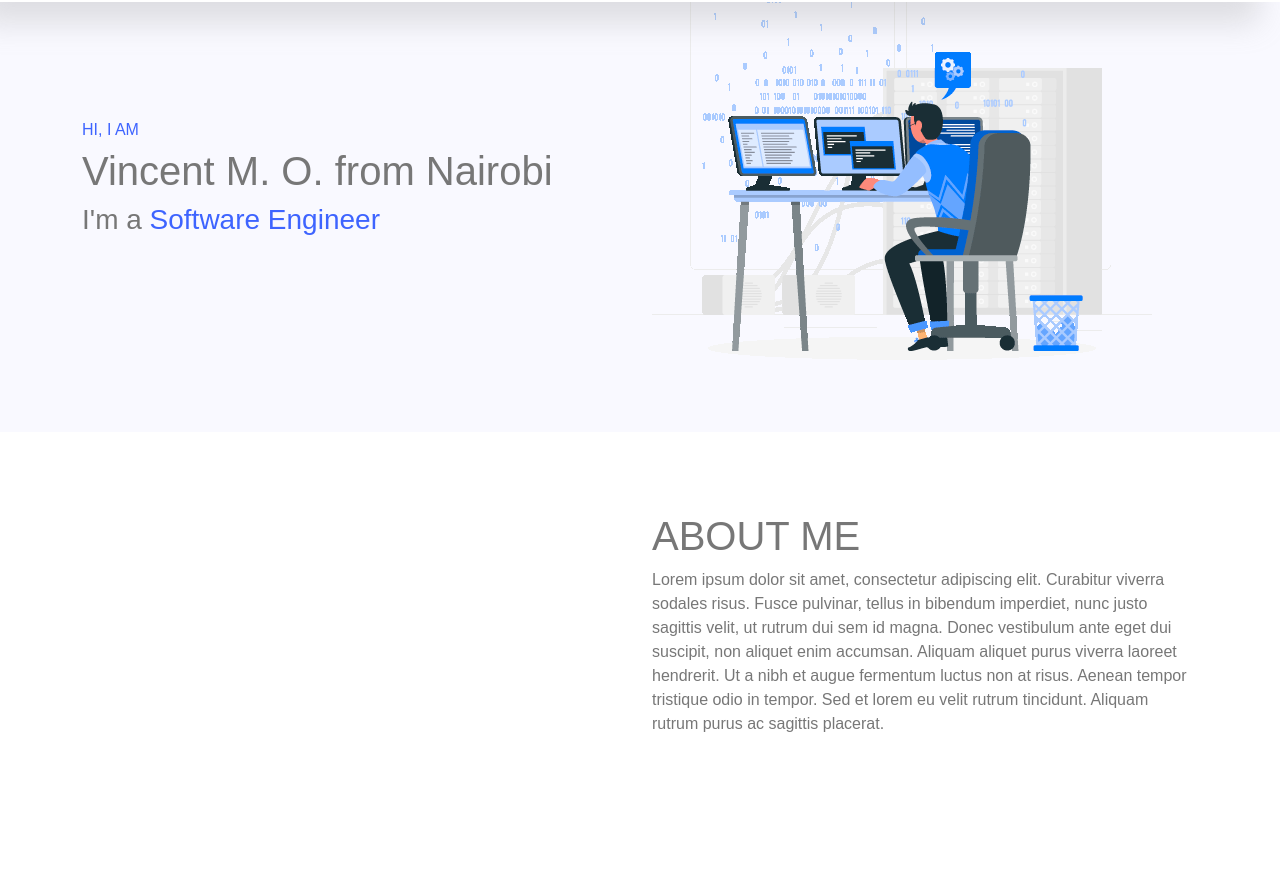
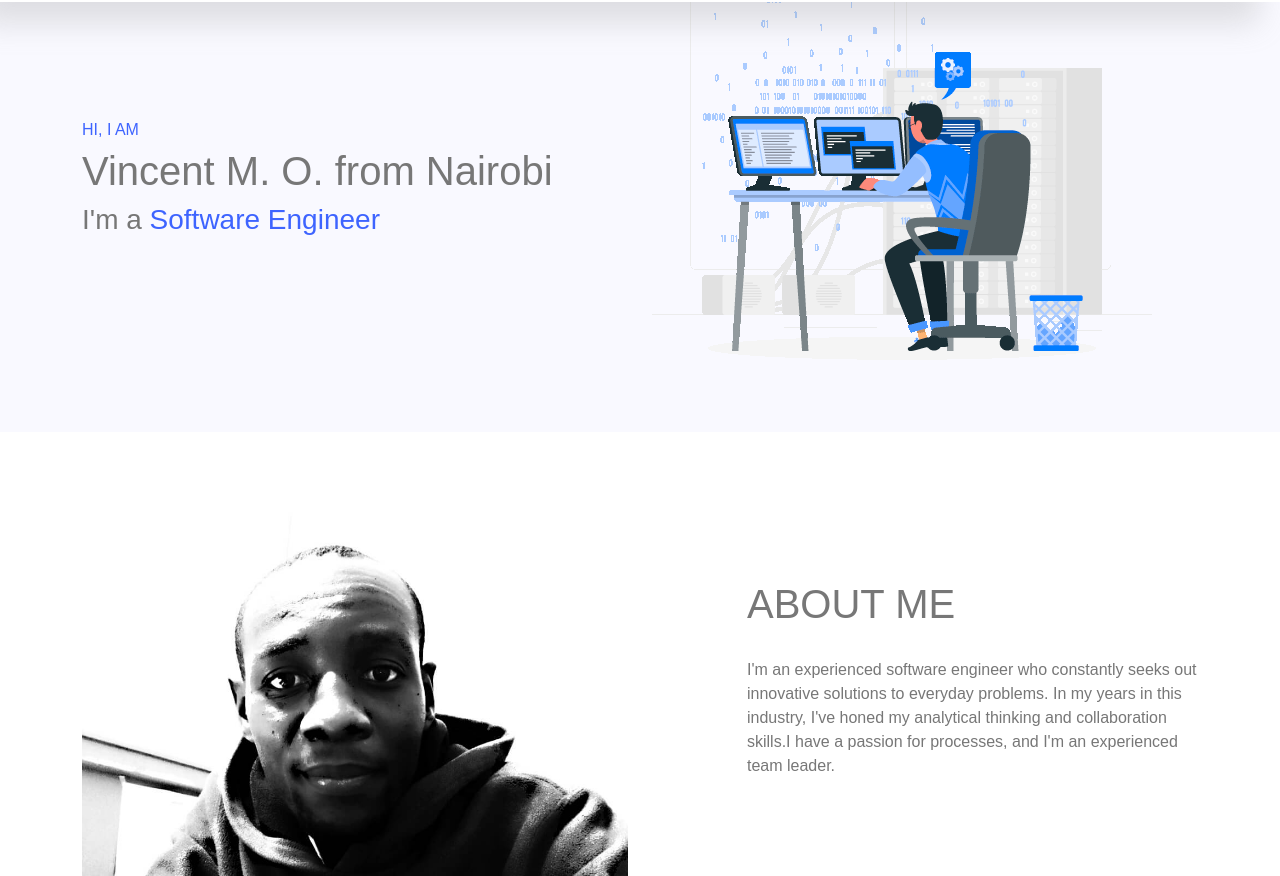
Before and after one commit to vinney-mo/portfolio_web, a plain HTML site: page index.html in a window 1280 px wide. Shown: the part 68-944 px from the top of the page. Before the commit the page ends 834 px from the top, so only its background shows below. Drawn offline with Linux system fonts and the light colour scheme.

Commit message:
Update content and added image in  abbout me section

```diff
--- a/css/styles.css
+++ b/css/styles.css
@@ -9,7 +9,7 @@ body {
   color: #777;
 }
 .text-primary {
-    color: #3e64ff!important;
+  color: #3e64ff !important;
 }
 #header {
   position: fixed;
@@ -66,17 +66,14 @@ img {
   max-width: 100%;
   height: auto;
 }
-.about-me{
-    padding-top: 80px;
+.about-me {
+  padding-top: 80px;
 }
 .about-right p {
-    margin-bottom: 30px;
-}
-.about-right h6 {
-    margin-bottom: 30px;
-    text-transform: uppercase;
-    font-weight: 400;
+  margin-bottom: 30px;
 }
 .about-right h1 {
-    font-size: 40px;
+  margin-bottom: 30px;
+  font-weight: 400;
+  font-size: 40px;
 }
--- a/index.html
+++ b/index.html
@@ -50,23 +50,16 @@
       <div class="container">
         <div class="row align-items-center justify-content-between">
           <div class="col-md-6 about-left">
-            <img
-              class="img-fluid"
-              src=""
-              alt=""
-            />
+            <img class="img-fluid" src="img/about-me.jpg" alt="About Me" />
           </div>
-          <div class="col-md-6 about-right">
+          <div class="col-md-5 about-right">
             <h1 class="text-uppercase">About Me</h1>
             <p>
-              Lorem ipsum dolor sit amet, consectetur adipiscing elit. Curabitur
-              viverra sodales risus. Fusce pulvinar, tellus in bibendum
-              imperdiet, nunc justo sagittis velit, ut rutrum dui sem id magna.
-              Donec vestibulum ante eget dui suscipit, non aliquet enim
-              accumsan. Aliquam aliquet purus viverra laoreet hendrerit. Ut a
-              nibh et augue fermentum luctus non at risus. Aenean tempor
-              tristique odio in tempor. Sed et lorem eu velit rutrum tincidunt.
-              Aliquam rutrum purus ac sagittis placerat.
+              I'm an experienced software engineer who constantly seeks out
+              innovative solutions to everyday problems. In my years in this
+              industry, I've honed my analytical thinking and collaboration
+              skills.I have a passion for processes, and I'm an experienced team
+              leader.
             </p>
           </div>
         </div>
```
Also changed, not shown: img/about-me.jpg (added).
